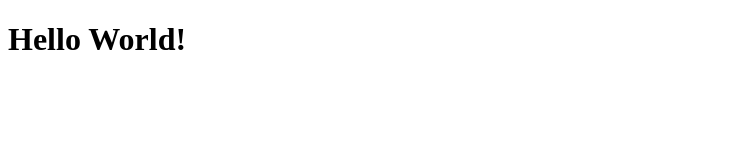
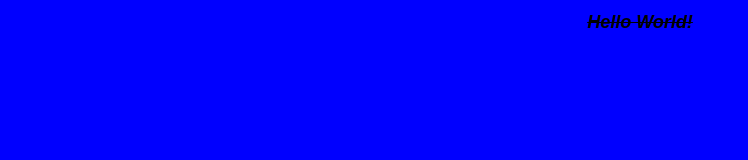
Before and after one commit to Githubbed21/triedandtrue, a plain HTML site: page index.html in a window 1280 px wide. Shown: the whole page, without its empty margins (0-748 px from the left). Drawn offline with Linux system fonts and the light colour scheme.

Commit message:
add style.css, connect to index.html

```diff
--- a/index.html
+++ b/index.html
@@ -1,6 +1,7 @@
 <!DOCTYPE html>
 <html lang="en">
     <head>
+        <link rel="stylesheet" href="style.css" />
         <title>Deans Website</title>
     </head>
     <body>
--- /dev/null
+++ b/style.css
@@ -0,0 +1,10 @@
+body {
+    background: blue;
+}
+h1 {
+    font-family: Arial, Helvetica, sans-serif;
+    font-size: large;
+    font-style: italic;
+    text-align: center;
+    text-decoration: line-through;
+}
```
